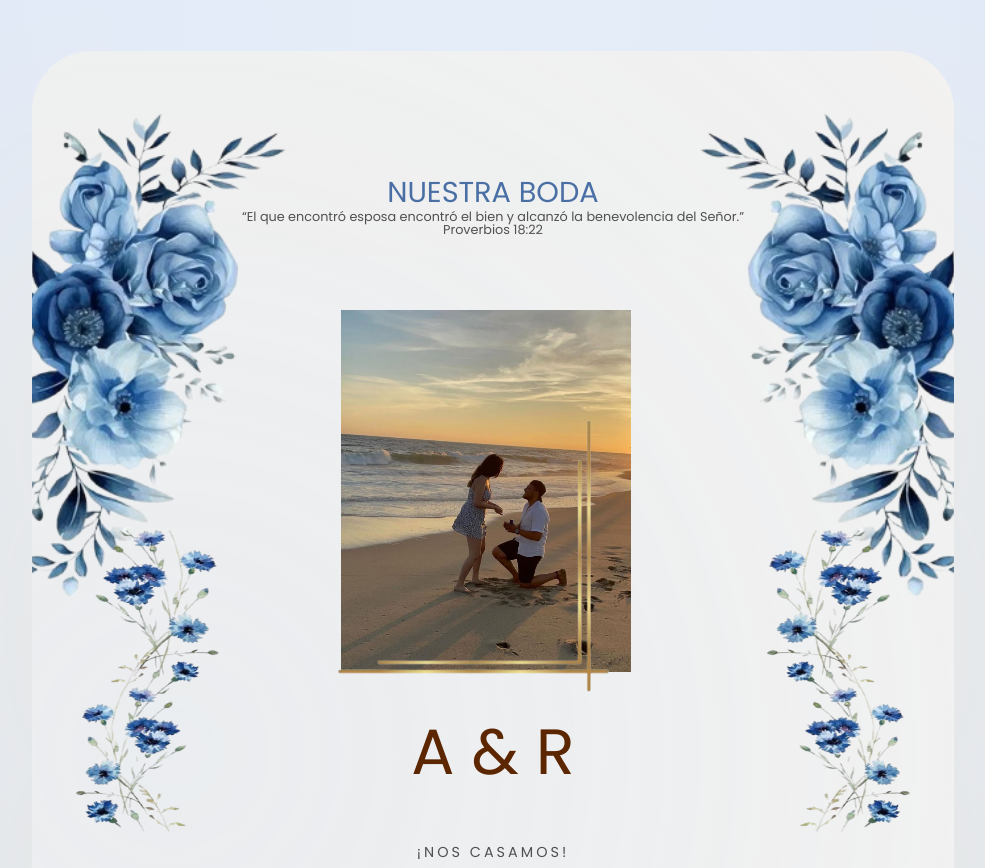
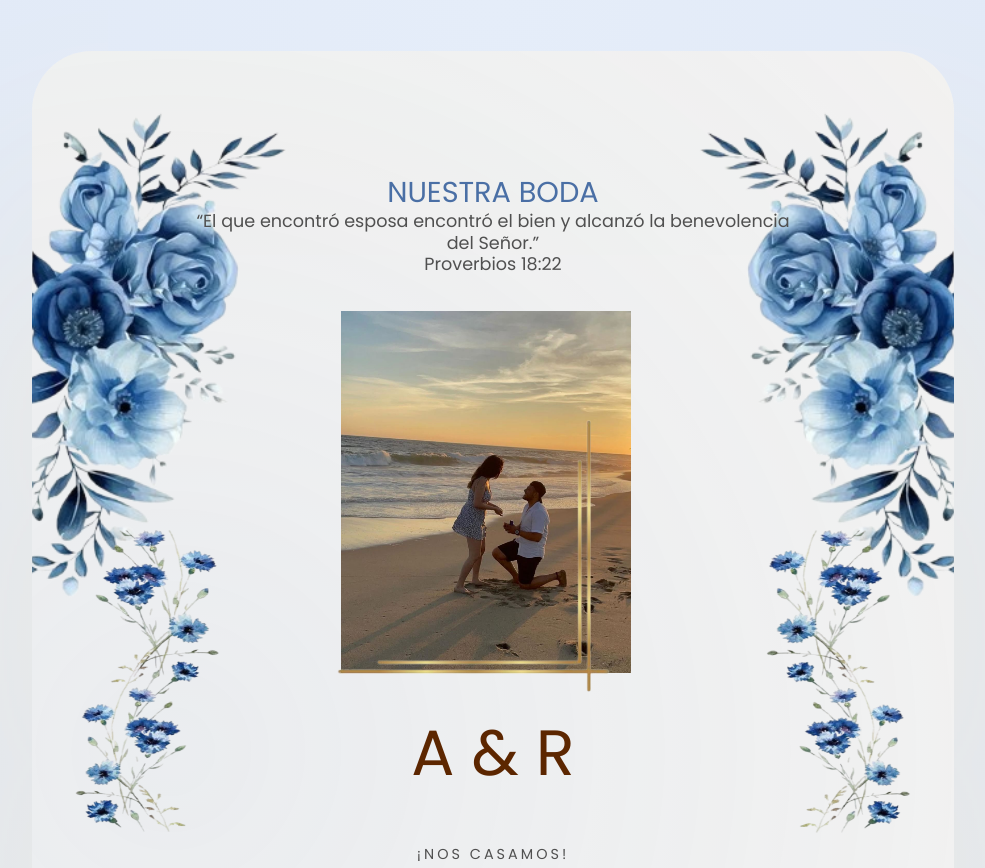
Before and after one commit to Alejandro-MN/Boda, a plain HTML site: page index.html in a window 1280 px wide. Shown: the top 868 px of the page, without its empty margins (147-1132 px from the left). Drawn offline with nearby package versions, Linux system fonts and the light colour scheme.

Commit message:
Add files via upload

```diff
--- a/index.html
+++ b/index.html
@@ -75,8 +75,10 @@
     }
 
     .cinta-superior {
-  width: 90%; /* Se ajusta al tamaño de la pantalla */
-  max-width: 900px; /* Evita que se vea demasiado ancho en pantallas grandes */
+      width: 90%;
+      /* Se ajusta al tamaño de la pantalla */
+      max-width: 900px;
+      /* Evita que se vea demasiado ancho en pantallas grandes */
       margin: auto;
       text-align: center;
       text-transform: uppercase;
@@ -87,11 +89,18 @@
     }
 
     .cita {
+      width: 85%;
+      /* Adaptable al ancho de pantalla */
+      max-width: 600px;
+      /* Evita que se extienda demasiado en pantallas grandes */
+      margin: 0 auto 5%;
+      /* Centrado con margen inferior */
+
       text-align: center;
-      font-size: 80%;
-      margin-bottom: 10%;
-      line-height: 1;
+      font-size: clamp(0.75rem, 1.6vw, 1.1rem);
+      line-height: 1.2;
     }
+
 
     .iniciales {
       font-size: 400%;
@@ -673,4 +682,5 @@
 
 </body>
 </body>
+
 </html>
```
Lines whose indentation alone changed are shown as unchanged.
